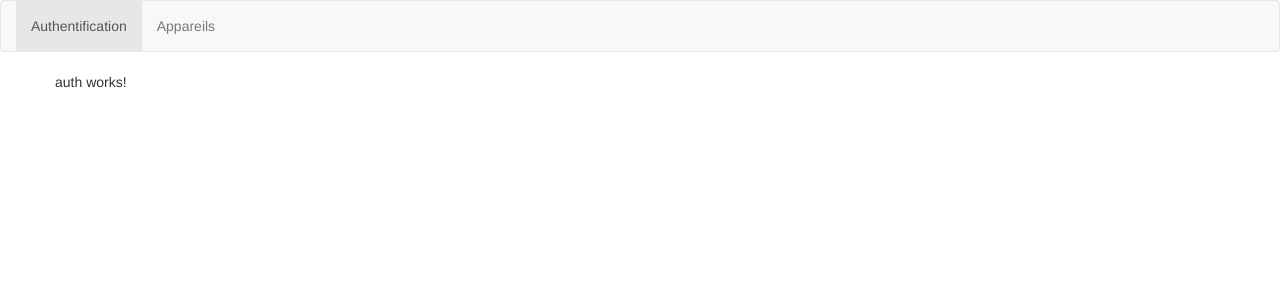
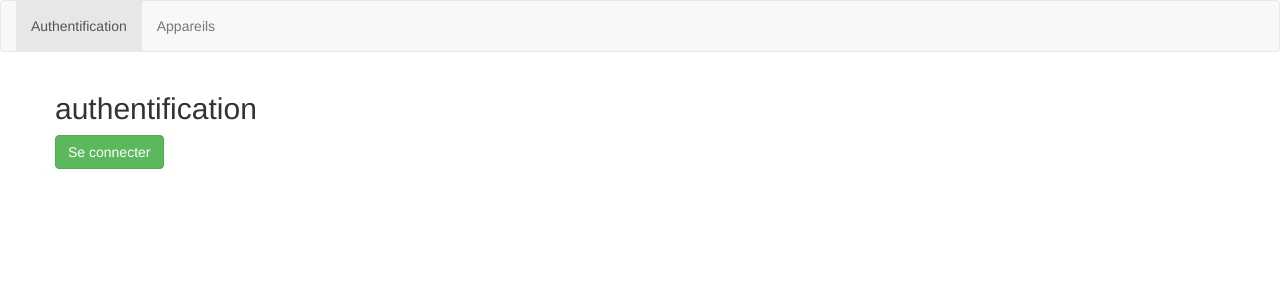
Before and after one commit to MajdiZouari/Angular, an Angular app: page /auth in a window 1280 px wide. Shown: the top 300 px of the page. Built offline with nearby package versions, Linux system fonts and the light colour scheme.

Commit message:
Authentification

```diff
--- a/src/app/auth/auth.component.html
+++ b/src/app/auth/auth.component.html
@@ -1,3 +1,8 @@
-<p>
-  auth works!
-</p>
+<h2>authentification</h2>
+
+<button class="btn btn-success" *ngIf="!authStatus" (click)="onSignIn()">
+  Se connecter
+</button>
+<button class="btn btn-danger" *ngIf="authStatus" (click)="onSignOut()">
+  Se déconnecter
+</button>
--- a/src/app/auth/auth.component.ts
+++ b/src/app/auth/auth.component.ts
@@ -1,4 +1,5 @@
 import { Component, OnInit } from '@angular/core';
+import {Authservice} from "../services/auth.service";
 
 @Component({
   selector: 'app-auth',
@@ -7,9 +8,25 @@
 })
 export class AuthComponent implements OnInit {
 
-  constructor() { }
+  authStatus: boolean;
+
+  constructor( private authService: Authservice ) { }
 
   ngOnInit() {
+    this.authStatus = this.authService.isAuth;
   }
 
+  onSignIn() {
+    this.authService.signIn().then(
+      () => {
+        console.log('Connexion réussie !');
+        this.authStatus = this.authService.isAuth;
+      }
+    )
+  }
+
+  onSignOut() {
+    this.authService.signOut();
+    this.authStatus = this.authService.isAuth;
+  }
 }
--- /dev/null
+++ b/src/app/services/auth.service.ts
@@ -0,0 +1,24 @@
+
+
+export class Authservice{
+
+  isAuth = false;
+
+  signIn() {
+    return new Promise(
+      (resolve,reject) =>{
+        setTimeout(
+          ()=>{
+            this.isAuth = true;
+            resolve(true);
+          }, 2000
+        );
+      }
+    );
+  }
+
+  signOut() {
+    this.isAuth = false;
+  }
+
+}
```
Also changed, not shown: src/app/app.module.ts (+5 -2 lines).
